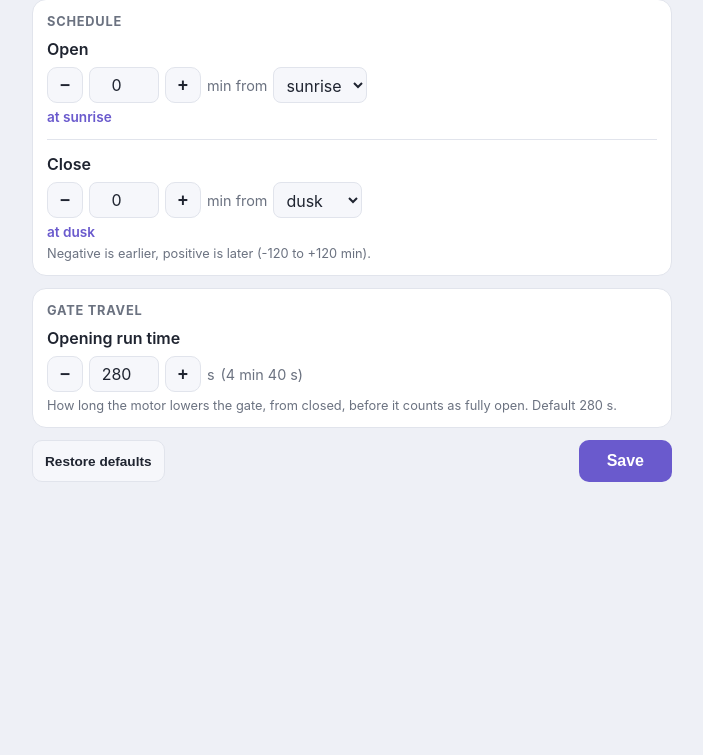
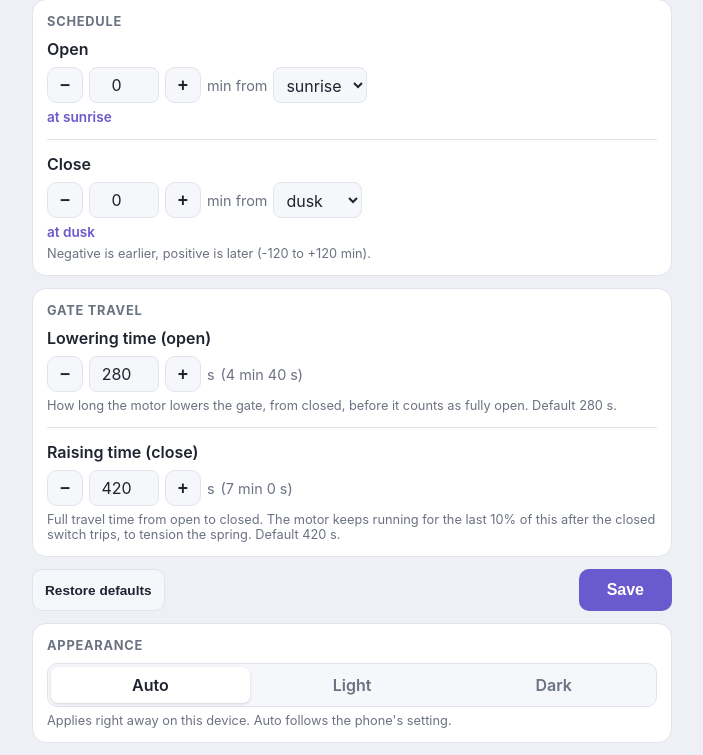
Before and after one commit to geoffdudds/chicken-gate, a Flask app: page /settings in a window 1280 px wide. Shown: the part 61-816 px from the top of the page, without its empty margins (288-991 px from the left). Before the commit the page ends 543 px from the top, so only its background shows below. Run offline with Flask 3, Linux system fonts and the light colour scheme.

Commit message:
Add raising time setting; move theme choice to settings page
Co-authored-by: Copilot <223556219+Copilot@users.noreply.github.com>

```diff
--- a/src/chicken_gate/gate/gate.py
+++ b/src/chicken_gate/gate/gate.py
@@ -29,6 +29,10 @@ class Gate:
     def set_open_time(self, open_time):
         """Set the full-travel opening time (s); the gate counts as open after it."""
         self.__open_rate = 100 / open_time
+
+    def set_close_time(self, close_time):
+        """Set the full-travel closing time (s); the gate counts as closed after it."""
+        self.__close_rate = 100 / close_time
 
     def get_posn(self):
         return self.__posn
--- a/src/chicken_gate/gate/main.py
+++ b/src/chicken_gate/gate/main.py
@@ -67,7 +67,9 @@ STATUS_WRITE_PERIOD = 1.0  # seconds; the web page polls every 2 s
 
 def main():
     settings = user_settings.load()
-    gate = Gate(open_time=settings["open_travel_s"])
+    gate = Gate(
+        open_time=settings["open_travel_s"], close_time=settings["close_travel_s"]
+    )
     gate_drv = Gate_drv(gate)
     schedule = Schedule(settings)
 
@@ -124,6 +126,7 @@ def main():
                 print("cmd to reload settings")
                 settings = user_settings.load()
                 gate_drv.gate.set_open_time(settings["open_travel_s"])
+                gate_drv.gate.set_close_time(settings["close_travel_s"])
                 schedule.apply_settings(settings, catch_up=schedule_enabled)
             elif gate_cmd == "CLEAR_DIAGNOSTICS":
                 print("shell cmd to clear diagnostics")
--- a/src/chicken_gate/shared/settings.py
+++ b/src/chicken_gate/shared/settings.py
@@ -15,11 +15,12 @@ from .config import get_settings_path
 OPEN_EVENTS = ("dawn", "sunrise")
 CLOSE_EVENTS = ("sunset", "dusk")
 
-OPEN_TRAVEL_RANGE = (30, 900)  # seconds
+TRAVEL_RANGE = (30, 900)  # seconds
 OFFSET_RANGE = (-120, 120)  # minutes
 
 DEFAULTS = {
     "open_travel_s": 280,
+    "close_travel_s": 420,
     "open_event": "sunrise",
     "open_offset_min": 0,
     "close_event": "dusk",
@@ -58,7 +59,10 @@ def validate(data):
         raise ValueError("Settings must be an object")
     return {
         "open_travel_s": _int_in_range(
-            data, "open_travel_s", OPEN_TRAVEL_RANGE, "Open travel time", "seconds"
+            data, "open_travel_s", TRAVEL_RANGE, "Lowering time", "seconds"
+        ),
+        "close_travel_s": _int_in_range(
+            data, "close_travel_s", TRAVEL_RANGE, "Raising time", "seconds"
         ),
         "open_event": _choice(data, "open_event", OPEN_EVENTS, "Open event"),
         "open_offset_min": _int_in_range(
--- a/src/chicken_gate/web/app.py
+++ b/src/chicken_gate/web/app.py
@@ -146,7 +146,7 @@ def settings_page():
     return render_template(
         "settings.html",
         defaults=user_settings.DEFAULTS,
-        open_travel_range=user_settings.OPEN_TRAVEL_RANGE,
+        travel_range=user_settings.TRAVEL_RANGE,
         offset_range=user_settings.OFFSET_RANGE,
     )
 
--- a/src/chicken_gate/web/templates/base.html
+++ b/src/chicken_gate/web/templates/base.html
@@ -479,8 +479,9 @@
         toastTimer = setTimeout(() => (toast.style.display = "none"), 3000);
       }
 
+      // The theme is a per-browser choice (Auto/Light/Dark), saved in
+      // localStorage and chosen on the settings page.
       const colorScheme = window.matchMedia("(prefers-color-scheme: dark)");
-      const themePreferences = ["auto", "light", "dark"];
       let themePreference =
         document.documentElement.dataset.themePreference || "auto";
 
@@ -494,33 +495,13 @@
             : preference;
         document.documentElement.dataset.themePreference = preference;
         document.documentElement.dataset.theme = theme;
-
-        const button = $("themeBtn");
-        if (!button) return;
-        const nextPreference =
-          themePreferences[
-            (themePreferences.indexOf(preference) + 1) % themePreferences.length
-          ];
-        button.textContent =
-          preference === "auto" ? "A" : preference === "dark" ? "☀️" : "🌙";
-        button.title = `Theme: ${preference[0].toUpperCase()}${preference.slice(1)} (click for ${nextPreference})`;
-        button.setAttribute(
-          "aria-label",
-          `Theme: ${preference}. Click to switch to ${nextPreference}.`,
-        );
       }
 
-      if ($("themeBtn")) {
-        $("themeBtn").onclick = () => {
-          const next =
-            themePreferences[
-              (themePreferences.indexOf(themePreference) + 1) %
-                themePreferences.length
-            ];
-          localStorage.setItem("theme", next);
-          applyTheme(next);
-        };
+      function setThemePreference(preference) {
+        localStorage.setItem("theme", preference);
+        applyTheme(preference);
       }
+
       colorScheme.addEventListener("change", () => {
         if (themePreference === "auto") applyTheme("auto");
       });
--- a/src/chicken_gate/web/templates/settings.html
+++ b/src/chicken_gate/web/templates/settings.html
@@ -88,6 +88,36 @@
         gap: 8px;
       }
 
+      .segmented {
+        display: grid;
+        grid-template-columns: repeat(3, 1fr);
+        background: var(--tile);
+        border: 1px solid var(--border);
+        border-radius: 10px;
+        padding: 3px;
+        gap: 3px;
+      }
+
+      .segmented input {
+        display: none;
+      }
+
+      .segmented span {
+        display: block;
+        text-align: center;
+        padding: 8px 0;
+        border-radius: 7px;
+        cursor: pointer;
+        color: var(--muted);
+        font-weight: 600;
+      }
+
+      .segmented input:checked + span {
+        background: var(--card);
+        color: var(--text);
+        box-shadow: 0 1px 3px rgba(0, 0, 0, 0.15);
+      }
+
       .btn-save {
         background: var(--accent);
         padding: 12px 28px;
@@ -144,18 +174,34 @@
         <div class="card">
           <h2>Gate travel</h2>
           <div class="field">
-            <div class="field-label">Opening run time</div>
+            <div class="field-label">Lowering time (open)</div>
             <div class="field-row">
               <button type="button" class="btn btn-small step-btn" data-step="open_travel_s:-10" aria-label="10 seconds less">−</button>
               <input type="number" id="open_travel_s" step="1"
-                     min="{{ open_travel_range[0] }}" max="{{ open_travel_range[1] }}" aria-label="Opening run time in seconds" />
+                     min="{{ travel_range[0] }}" max="{{ travel_range[1] }}" aria-label="Lowering time in seconds" />
               <button type="button" class="btn btn-small step-btn" data-step="open_travel_s:10" aria-label="10 seconds more">+</button>
               <span class="unit">s</span>
-              <span class="unit" id="open-travel-mins"></span>
+              <span class="unit" id="open_travel_s-mins"></span>
             </div>
             <div class="field-hint">
               How long the motor lowers the gate, from closed, before it counts
               as fully open. Default {{ defaults.open_travel_s }} s.
+            </div>
+          </div>
+          <div class="field">
+            <div class="field-label">Raising time (close)</div>
+            <div class="field-row">
+              <button type="button" class="btn btn-small step-btn" data-step="close_travel_s:-10" aria-label="10 seconds less">−</button>
+              <input type="number" id="close_travel_s" step="1"
+                     min="{{ travel_range[0] }}" max="{{ travel_range[1] }}" aria-label="Raising time in seconds" />
+              <button type="button" class="btn btn-small step-btn" data-step="close_travel_s:10" aria-label="10 seconds more">+</button>
+              <span class="unit">s</span>
+              <span class="unit" id="close_travel_s-mins"></span>
+            </div>
+            <div class="field-hint">
+              Full travel time from open to closed. The motor keeps running for
+              the last 10% of this after the closed switch trips, to tension the
+              spring. Default {{ defaults.close_travel_s }} s.
             </div>
           </div>
         </div>
@@ -165,6 +211,18 @@
           <button type="submit" class="btn btn-save" id="saveBtn">Save</button>
         </div>
       </form>
+
+      <div class="card">
+        <h2>Appearance</h2>
+        <div class="segmented" role="radiogroup" aria-label="Theme">
+          <label><input type="radio" name="theme" value="auto" /><span>Auto</span></label>
+          <label><input type="radio" name="theme" value="light" /><span>Light</span></label>
+          <label><input type="radio" name="theme" value="dark" /><span>Dark</span></label>
+        </div>
+        <div class="field-hint">
+          Applies right away on this device. Auto follows the phone's setting.
+        </div>
+      </div>
 {% endblock %}
 
 {% block scripts %}
@@ -211,13 +269,15 @@
           previewTime(v.close_event, v.close_offset_min) +
             describeOffset(v.close_offset_min, v.close_event)
         );
-        const s = v.open_travel_s;
-        setText(
-          "open-travel-mins",
-          Number.isInteger(s) && s > 0
-            ? `(${Math.floor(s / 60)} min ${s % 60} s)`
-            : ""
-        );
+        for (const key of ["open_travel_s", "close_travel_s"]) {
+          const s = v[key];
+          setText(
+            key + "-mins",
+            Number.isInteger(s) && s > 0
+              ? `(${Math.floor(s / 60)} min ${s % 60} s)`
+              : ""
+          );
+        }
       }
 
       document.querySelectorAll("[data-step]").forEach((btn) => {
@@ -232,6 +292,11 @@
 
       $("settings-form").addEventListener("input", updatePreview);
       $("settings-form").addEventListener("change", updatePreview);
+
+      document.querySelectorAll('input[name="theme"]').forEach((radio) => {
+        radio.checked = radio.value === themePreference;
+        radio.onchange = () => setThemePreference(radio.value);
+      });
 
       $("defaultsBtn").onclick = () => fillForm(DEFAULTS);
 
```
Also changed, not shown: AGENTS.md (+4 -4 lines), docs/WEB_INTERFACE.md (+4 -2 lines), src/chicken_gate/web/templates/index.html (+0 -8 lines), test/test_settings.py (+11 -3 lines), README.md.
